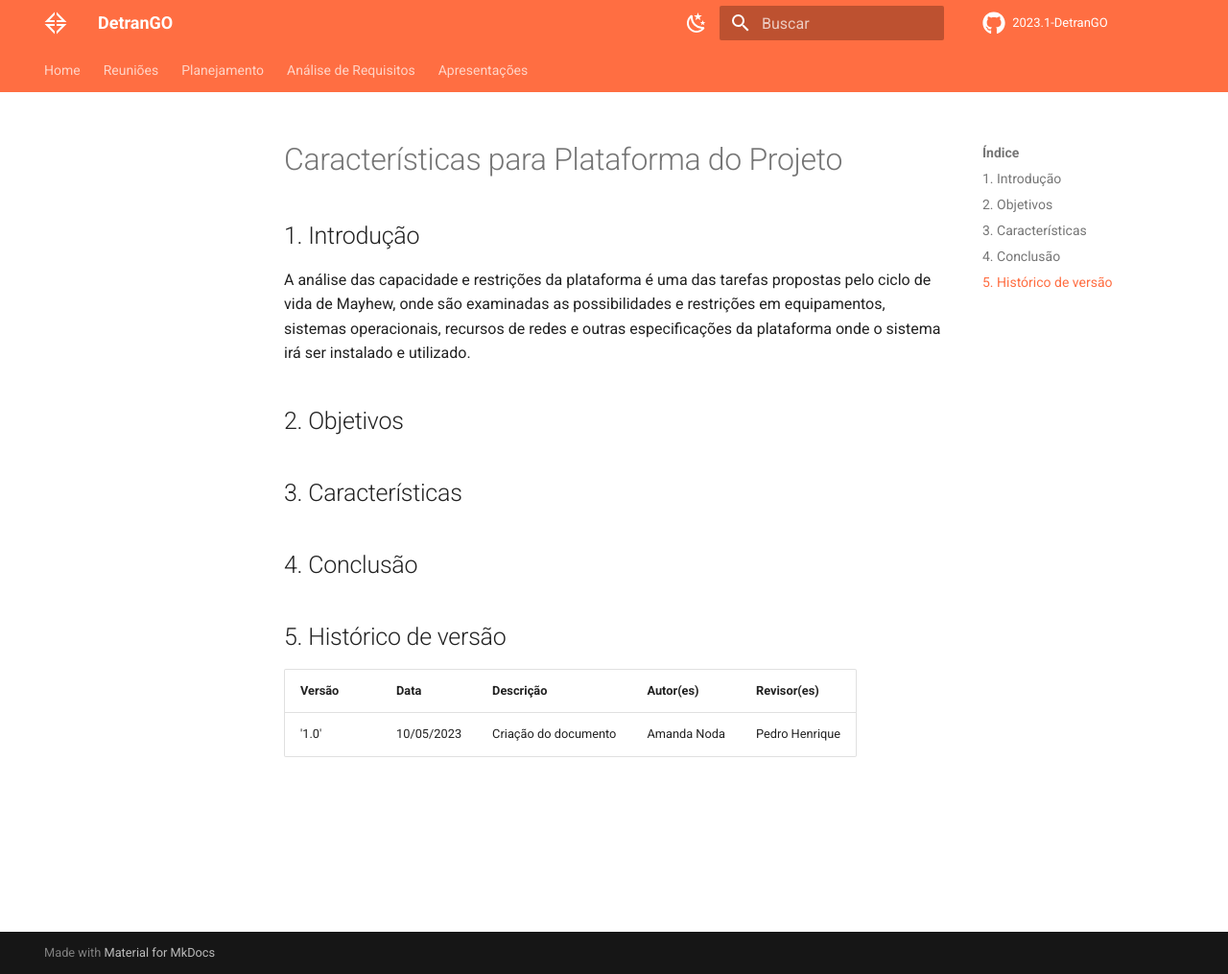
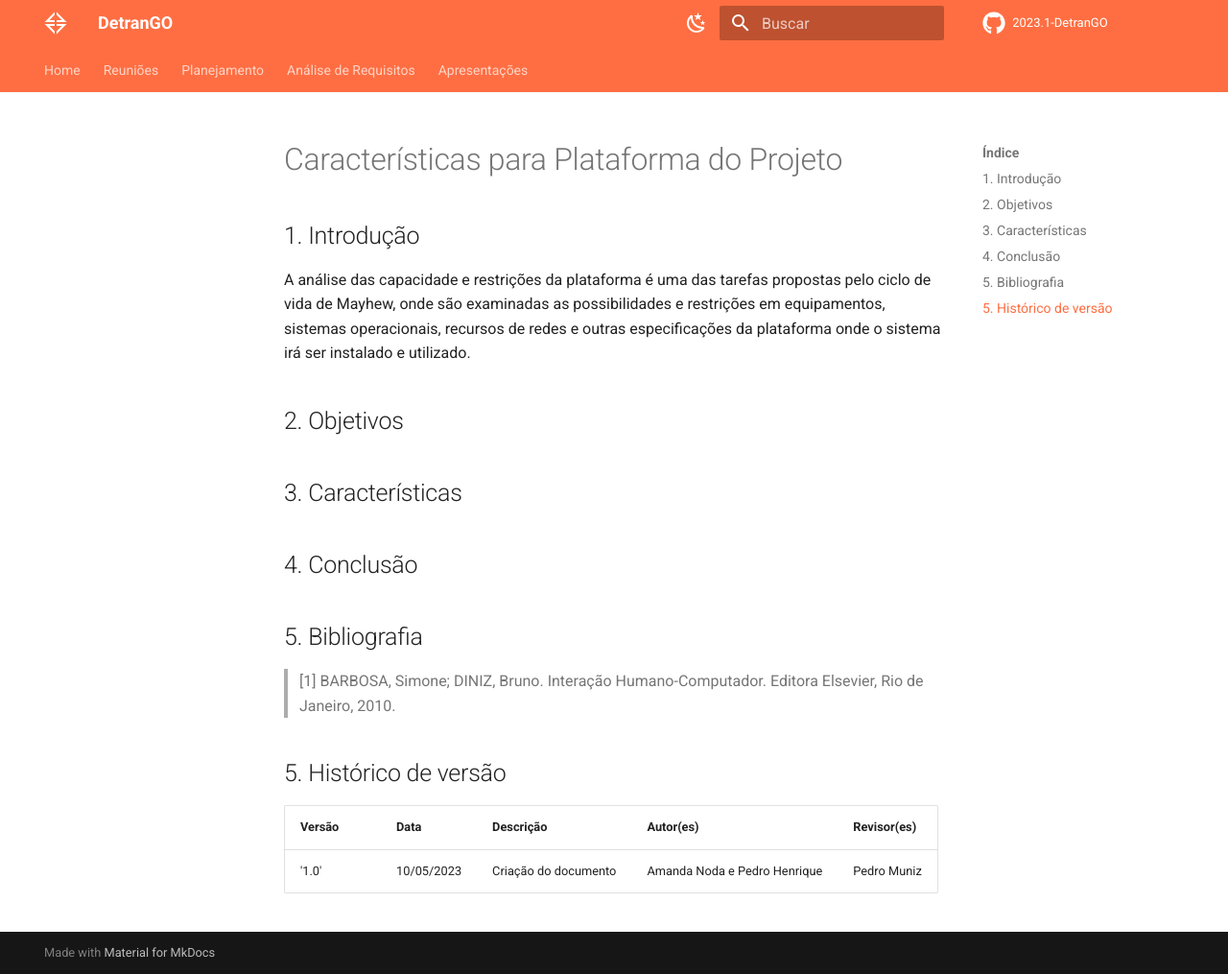
Before and after one commit to Interacao-Humano-Computador/2023.1-DetranGO, an MkDocs documentation site: the page built from docs/analise_requisitos/caracteristicas_para_plataforma.md, in a window 1280 px wide and 1015 px high. Shown: the whole window at 96% size. Built offline with MkDocs 1.6.1 and Material for MkDocs 9.7.7, drawn with Linux system fonts in a browser that asks for light colours; comment, search, counter and statistics services are not loaded.

Commit message:
Update caracteristicas_para_plataforma.md

```diff
--- a/docs/analise_requisitos/caracteristicas_para_plataforma.md
+++ b/docs/analise_requisitos/caracteristicas_para_plataforma.md
@@ -9,7 +9,12 @@ A análise das capacidade e restrições da plataforma é uma das tarefas propos
 
 ## 4. Conclusão
 
+## 5. Bibliografia
+
+> [1] BARBOSA, Simone; DINIZ, Bruno. Interação Humano-Computador.
+Editora Elsevier, Rio de Janeiro, 2010.
+
 ## 5. Histórico de versão
 | Versão | Data       | Descrição            | Autor(es)   | Revisor(es)    |
 |--------|------------|----------------------|-------------|----------------|
-| '1.0'  | 10/05/2023 | Criação do documento | Amanda Noda | Pedro Henrique |
+| '1.0'  | 10/05/2023 | Criação do documento | Amanda Noda e Pedro Henrique | Pedro Muniz |
```
